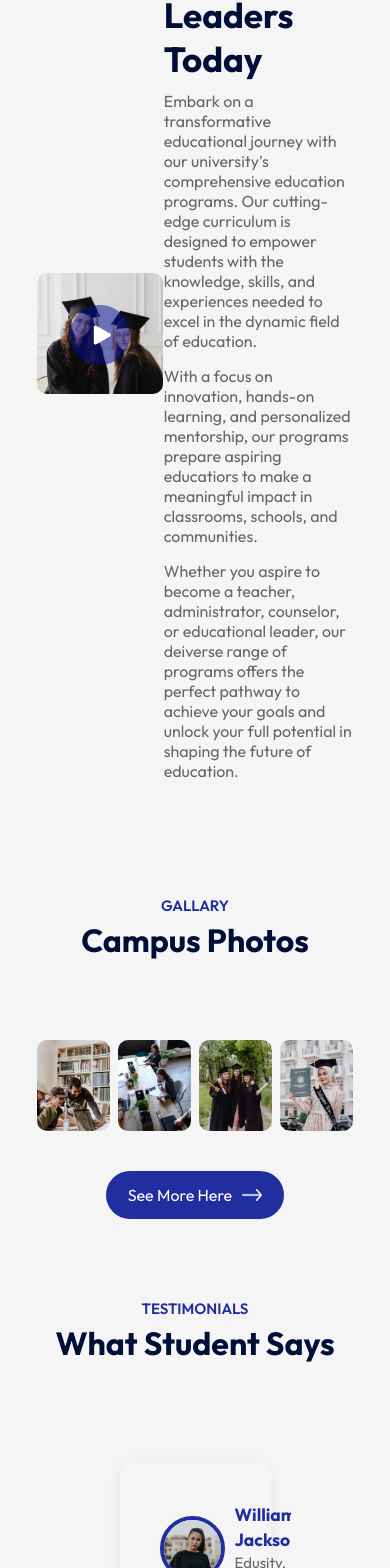
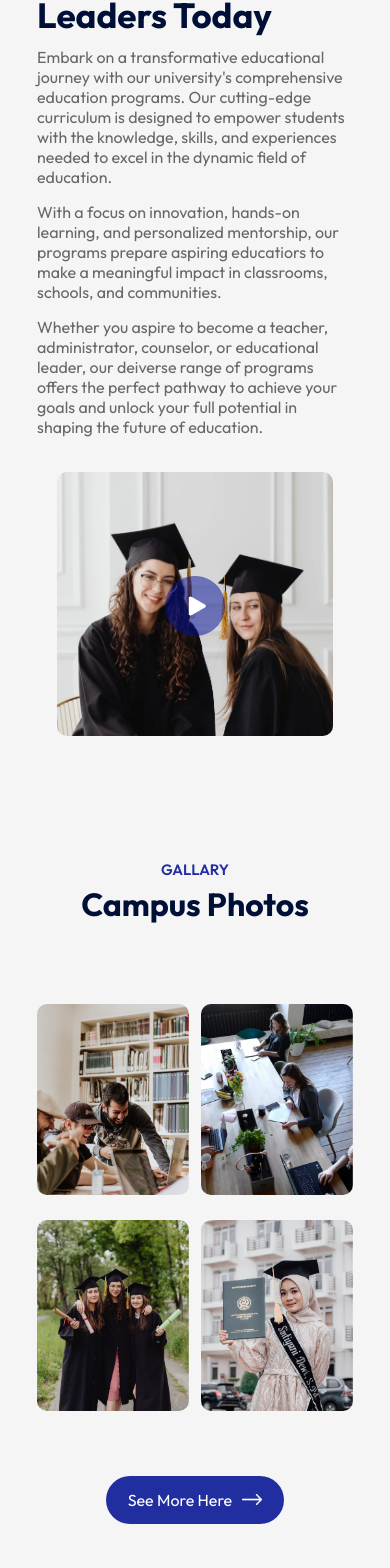
Before and after one commit to Manglam11/Edusity, a React (Vite) app: page / in a window 390 px wide. Shown: the part 2235-3803 px from the top of the page. Built offline with nearby package versions, Linux system fonts and the light colour scheme; a web font is replaced by a local one.

Commit message:
ho gyi website responsive

```diff
--- a/src/components/About/About.css
+++ b/src/components/About/About.css
@@ -45,3 +45,21 @@
     color: #676767;
     margin-bottom: 15px;
 }
+
+/* media query */
+
+@media (max-width: 800px) {
+    .about {
+        flex-direction: column;
+    }
+
+    .about-left {
+        flex-basis: 100%;
+        margin: 20px;
+        order: 2;
+    }
+
+    .about-right {
+        flex-basis: 100%;
+    }
+}
--- a/src/components/Campus/Campus.css
+++ b/src/components/Campus/Campus.css
@@ -16,3 +16,15 @@
     width: 23%;
     border-radius: 10px;
 }
+
+/* media query */
+@media (max-width: 800px) {
+    .gallery {
+        flex-wrap: wrap;
+    }
+
+    .gallery img {
+        width: 48%;
+        margin-bottom: 25px;
+    }
+}
--- a/src/components/Contact/Contact.css
+++ b/src/components/Contact/Contact.css
@@ -58,3 +58,15 @@
     display: block;
     margin: 20px 0;
 }
+
+/* media query */
+
+@media (max-width: 700px) {
+    .contact {
+        display: block;
+    }
+
+    .contact-col {
+        padding: 20px;
+    }
+}
--- a/src/components/Footer/Footer.css
+++ b/src/components/Footer/Footer.css
@@ -12,3 +12,19 @@
     margin-left: 20px;
     list-style: none;
 }
+
+/* media query */
+@media (max-width: 600px) {
+    .footer {
+        display: block;
+        text-align: center;
+    }
+
+    .footer ul li {
+        margin: 10px;
+    }
+
+    .footer ul {
+        margin-top: 10px;
+    }
+}
--- a/src/components/Testimonials/Testimonials.css
+++ b/src/components/Testimonials/Testimonials.css
@@ -64,3 +64,46 @@
 .user-info h3 {
     color: #212ea0;
 }
+
+/* media query */
+
+@media (max-width:800px) {
+    .testimonials {
+        padding: 0 40px;
+    }
+
+    .back-btn,
+    .next-btn {
+        padding: 10px;
+        width: 35px;
+    }
+
+    .testimonials ul li {
+        padding: 10px;
+    }
+
+    .slide {
+        padding: 10px;
+    }
+
+    .slide img {
+        width: 50px;
+        border: 3px solid #212ea0;
+    }
+}
+
+@media (max-width: 600px) {
+    .user-info {
+        display: block;
+        margin-bottom: 10px;
+        font-size: 12px;
+    }
+
+    .user-info h3 {
+        font-size: 16px;
+    }
+
+    .slide p {
+        font-size: 12px;
+    }
+}
```
